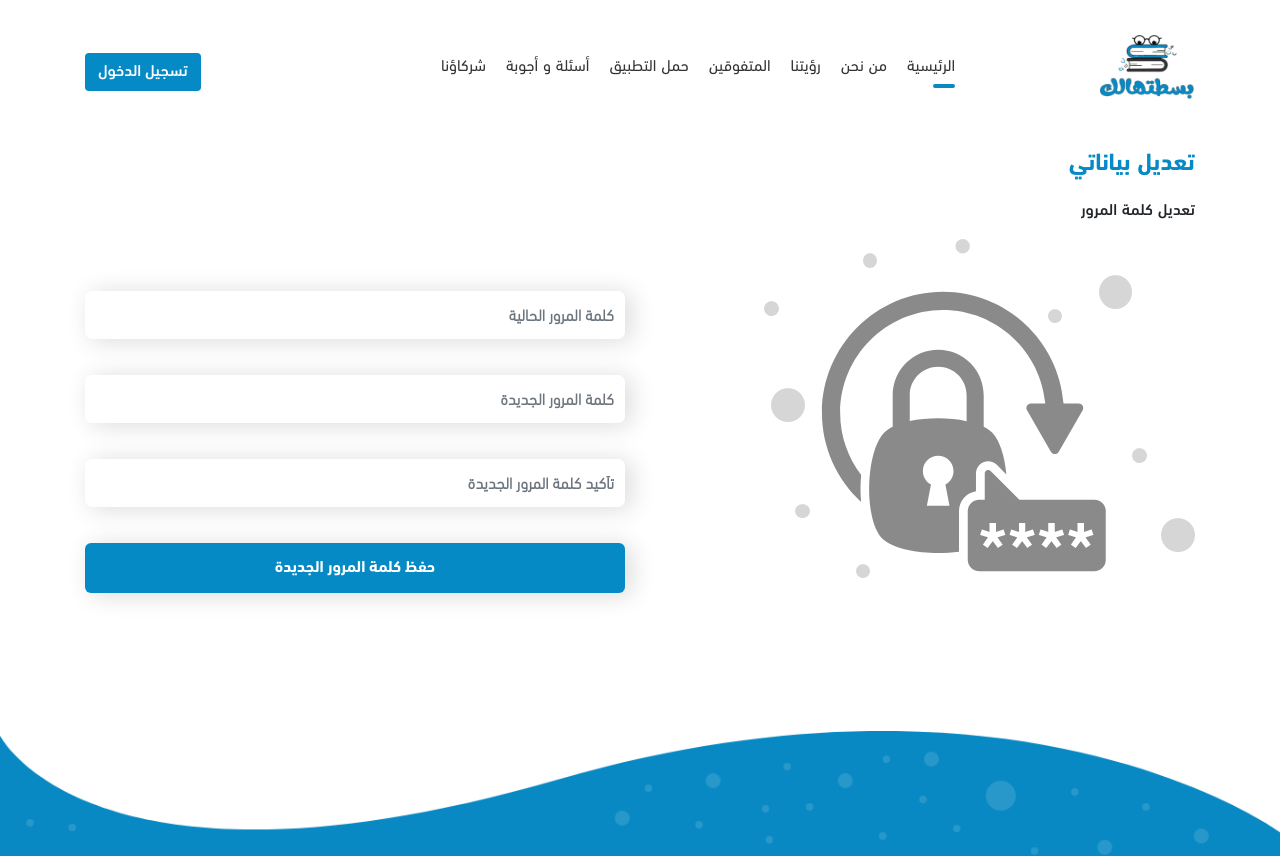
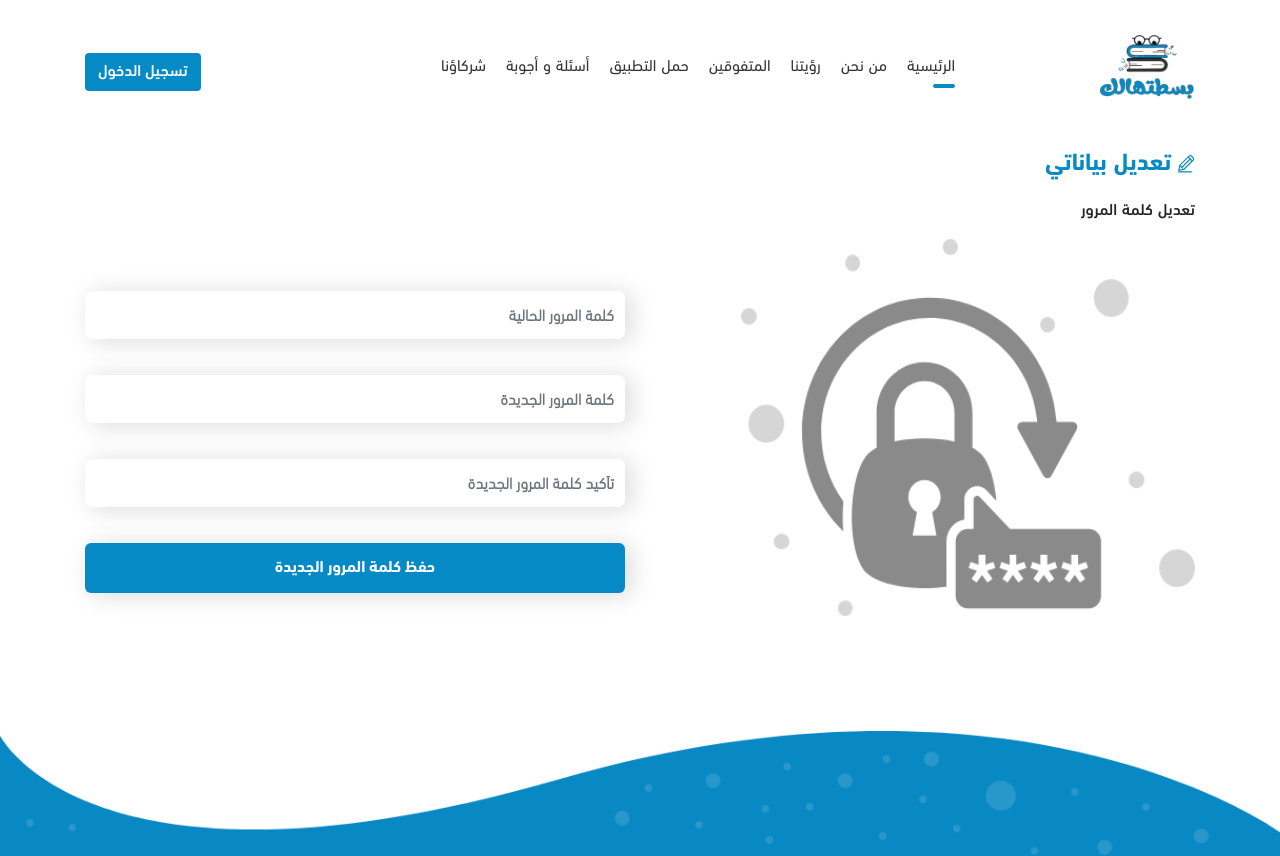
Before and after one commit to zeyadmoamen1210/redesign-bassthalk-homepage, a Nuxt app: page /edit-password in a window 1280 px wide. Shown: the top 856 px of the page. Built offline with nearby package versions, Linux system fonts and the light colour scheme.

Commit message:
Change password page

```diff
--- a/pages/edit-password.vue
+++ b/pages/edit-password.vue
@@ -6,7 +6,9 @@
       <div class="container">
 
         <div class="title">
-          <h4>تعديل بياناتي</h4>
+          <h4>
+            <img src="../assets/imgs/noun_edit_-1.png" alt="">
+            تعديل بياناتي</h4>
         </div>
 
         <p>تعديل كلمة المرور</p>
@@ -66,6 +68,14 @@ export default {
         margin-bottom: 20px;
       }
     }
+    .general-exam-item{
+          height: 378px;
+    width: 84%;
+    img{
+      width: 100%;
+      height: 100%;
+    }
+    }
     form{
       direction: ltr;
           padding-top: 52px;
@@ -88,4 +98,32 @@ export default {
       }
     }
 }
+
+
+
+
+  // Extra small devices (portrait phones, less than 576px)
+@media (max-width: 575.98px) {
+
+ }
+
+// Small devices (landscape phones, 576px and up)
+@media (min-width: 576px) and (max-width: 767.98px) {
+
+ }
+
+// Medium devices (tablets, 768px and up)
+@media (min-width: 768px) and (max-width: 991.98px) {
+
+ }
+
+// Large devices (desktops, 992px and up)
+@media (min-width: 992px) and (max-width: 1199.98px) {
+
+ }
+
+// Extra large devices (large desktops, 1200px and up)
+@media (min-width: 1200px) {
+
+ }
 </style>
```
